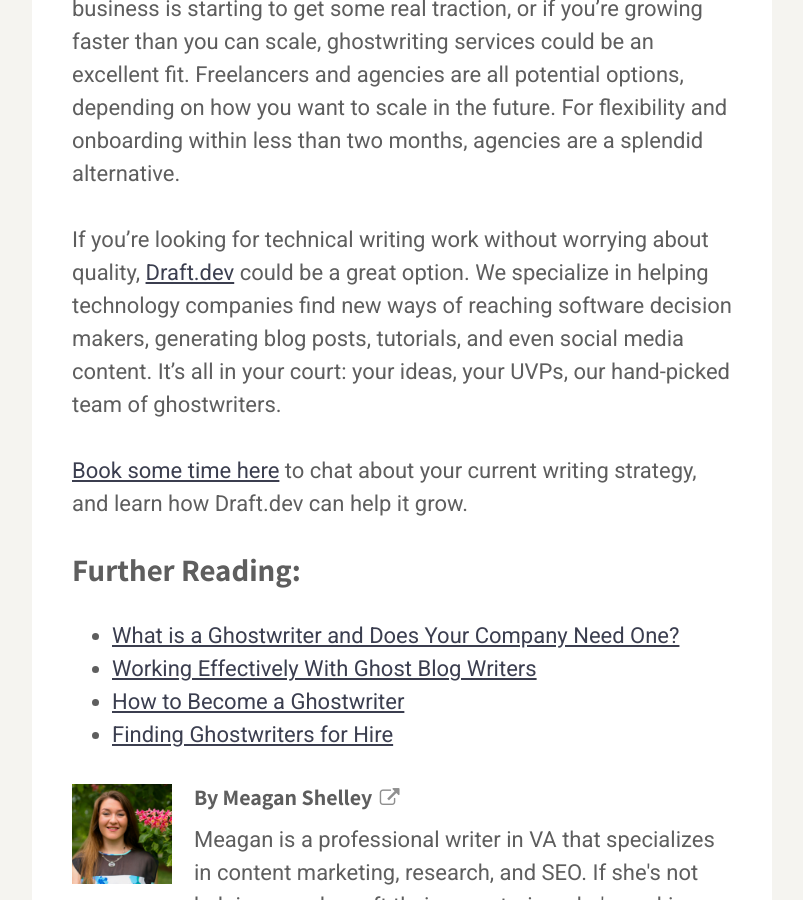
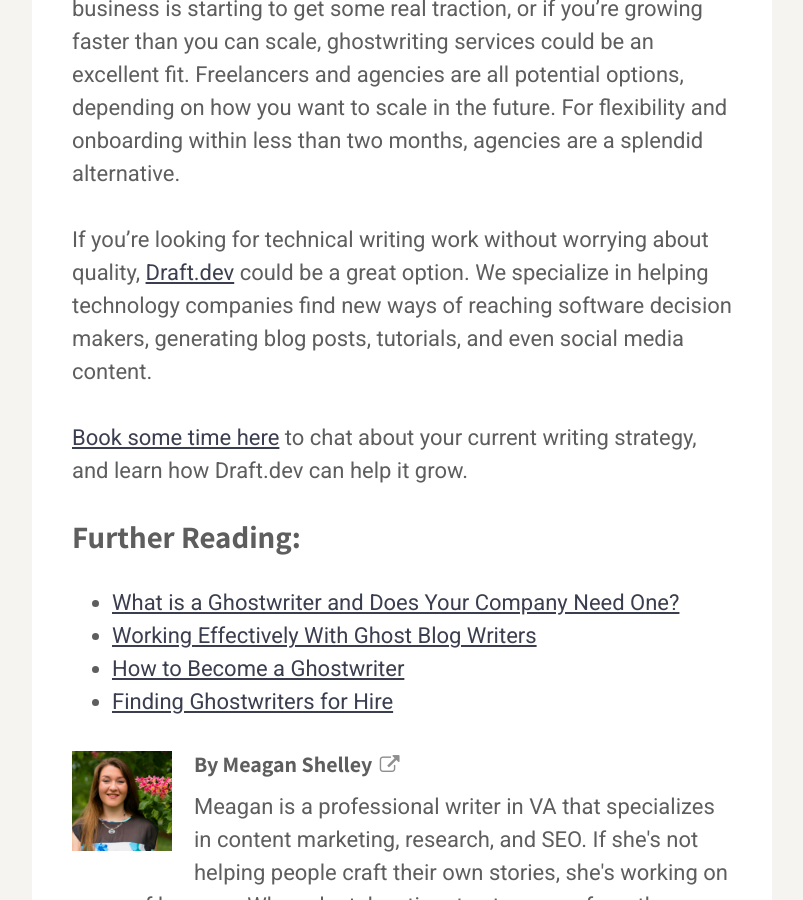
Before and after one commit to karllhughes/learn, a Jekyll site: the page built from _posts/2022-03-18-ghostwriting.md, in a window 1280 px wide and 900 px high, scrolled down 7261 px. Shown: the whole window, without its empty margins (238-1041 px from the left). Built offline with Jekyll 4.4.1, drawn with Linux system fonts in a browser that asks for light colours; a script that is not in the unit is left out; some of the changed text lies outside the part shown.

Commit message:
Update Posts “2022-03-18-ghostwriting”

```diff
--- a/_posts/2022-03-18-ghostwriting.md
+++ b/_posts/2022-03-18-ghostwriting.md
@@ -88,11 +88,12 @@
 
 Larger SMEs, though, are a completely different story. If your business is starting to get some real traction, or if you’re growing faster than you can scale, ghostwriting services could be an excellent fit. Freelancers and agencies are all potential options, depending on how you want to scale in the future. For flexibility and onboarding within less than two months, agencies are a splendid alternative.
 
-If you’re looking for technical writing work without worrying about quality, [Draft.dev](https://draft.dev/) could be a great option. We specialize in helping technology companies find new ways of reaching software decision makers, generating blog posts, tutorials, and even social media content. It’s all in your court: your ideas, your UVPs, our hand-picked team of ghostwriters.
+If you’re looking for technical writing work without worrying about quality, [Draft.dev](https://draft.dev/) could be a great option. We specialize in helping technology companies find new ways of reaching software decision makers, generating blog posts, tutorials, and even social media content.
 
 [Book some time here](https://draft.dev/call) to chat about your current writing strategy, and learn how Draft.dev can help it grow.
 
 ### Further Reading:
+
 <ul>
   {% for post in site.categories.ghostwriting %}
     {% if post.url %}
```
